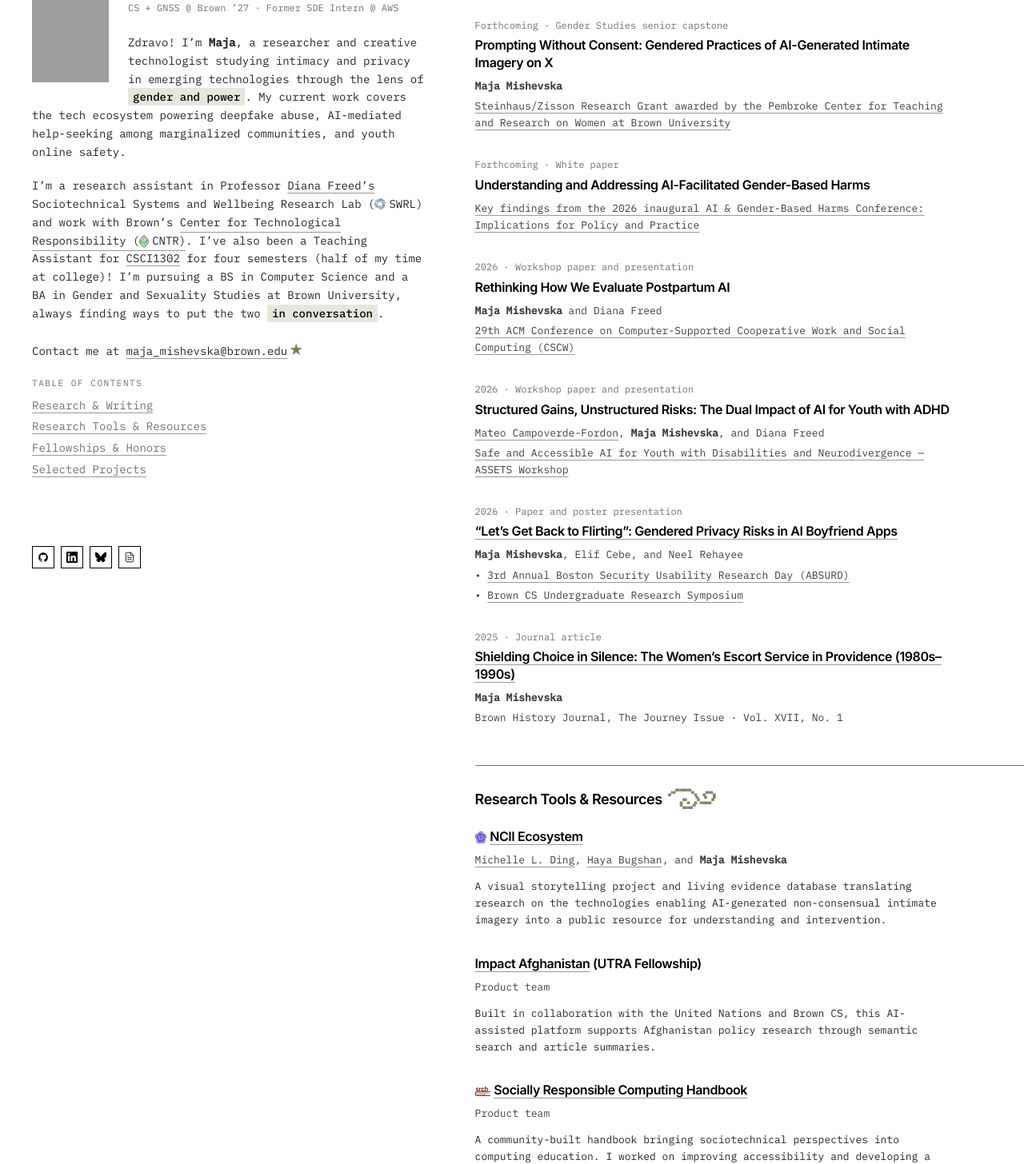
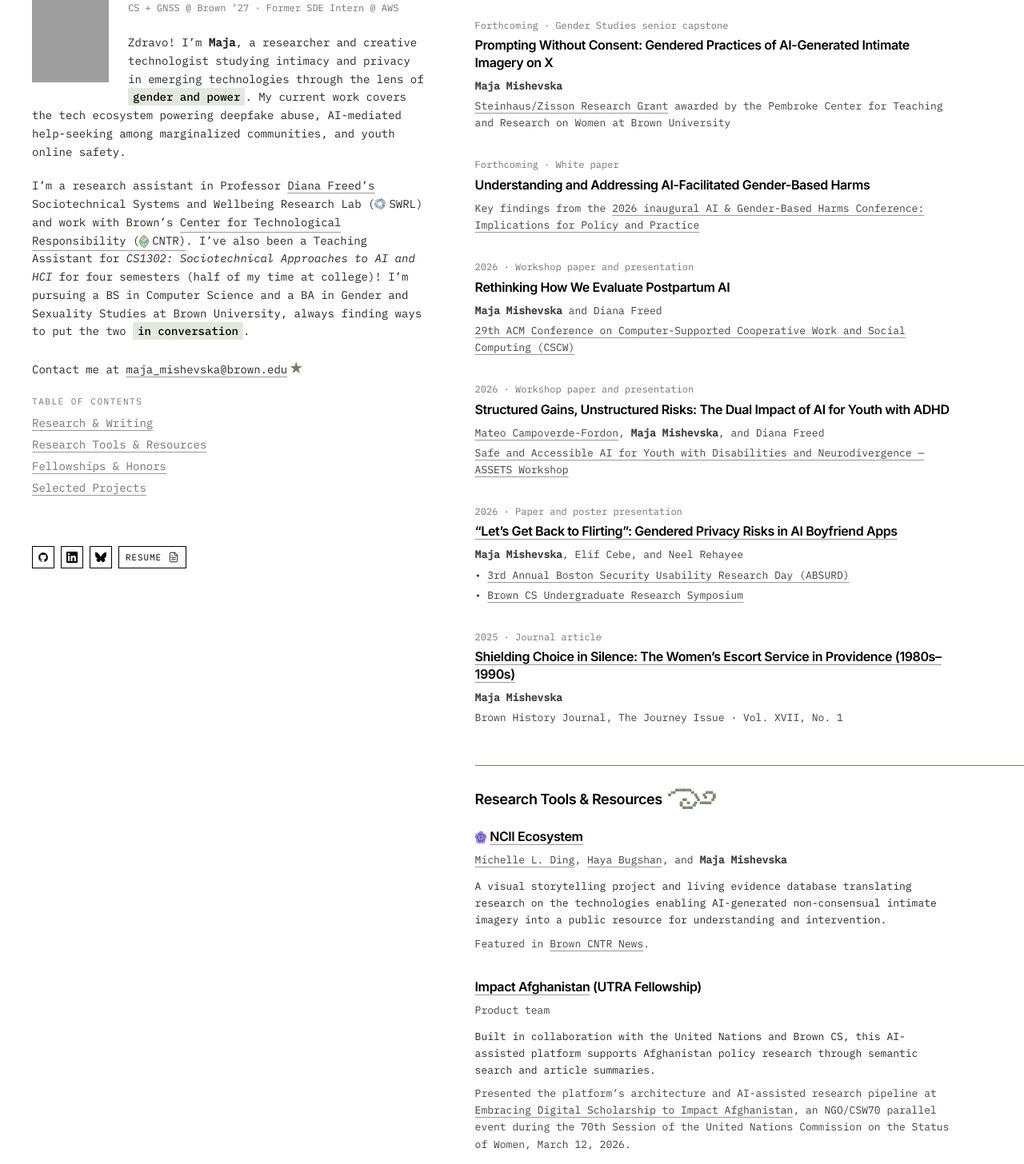
Before and after one commit to majamishevska/majamishevska.github.io, a React (Vite) app: page / in a window 1280 px wide. Shown: the part 57-1513 px from the top of the page at 80% size. Built offline with nearby package versions, Linux system fonts and the light colour scheme; grey boxes are pictures that could not be loaded.

Commit message:
updated research details and resume button, backed up presentation slides

```diff
--- a/src/data/papers.ts
+++ b/src/data/papers.ts
@@ -6,12 +6,14 @@ export type Paper = {
   titleSuffix?: string;
   detail?: string;
   description?: string;
+  mention?: { prefix: string; label: string; href: string; suffix?: string };
   contributors?: { name: string; href?: string }[];
   detailEmphasis?: string;
   detailEmphasisHref?: string;
+  detailEmphasisSuffix?: string;
   format?: string;
   topic?: string;
-  venues?: { label: string; href?: string }[];
+  venues?: { label: string; href?: string; prefix?: string; suffix?: string }[];
   year: string;
   href?: string;
   cursorLabel?: string;
@@ -26,7 +28,9 @@ export const papers: Paper[] = [
       "Prompting Without Consent: Gendered Practices of AI-Generated Intimate Imagery on X",
     detail: "Maja Mishevska",
     detailEmphasis:
-      "Steinhaus/Zisson Research Grant awarded by the Pembroke Center for Teaching and Research on Women at Brown University",
+      "Steinhaus/Zisson Research Grant",
+    detailEmphasisSuffix:
+      " awarded by the Pembroke Center for Teaching and Research on Women at Brown University",
     detailEmphasisHref:
       "https://pembroke.brown.edu/funding-opportunities/steinhauszisson-pembroke-center-research-grants-undergraduate-and-graduate",
     year: "Forthcoming",
@@ -38,8 +42,9 @@ export const papers: Paper[] = [
     year: "Forthcoming",
     venues: [
       {
+        prefix: "Key findings from the ",
         label:
-          "Key findings from the 2026 inaugural AI & Gender-Based Harms Conference: Implications for Policy and Practice",
+          "2026 inaugural AI & Gender-Based Harms Conference: Implications for Policy and Practice",
         href: "https://cs.brown.edu/news/2026/07/14/diana-freed-co-founds-the-inaugural-ai-gender-based-harms-implications-for-policy-and-practice-conference/",
       },
     ],
@@ -49,6 +54,12 @@ export const papers: Paper[] = [
     topic: "AI-generated abuse",
     category: "resource",
     title: "NCII Ecosystem",
+    mention: {
+      prefix: "Featured in ",
+      label: "Brown CNTR News",
+      href: "https://cntr.brown.edu/news/2026-10-30/aig-ncii-ecosystem",
+      suffix: ".",
+    },
     detail: "Michelle L. Ding, Haya Bugshan, and Maja Mishevska",
     contributors: [
       { name: "Michelle L. Ding", href: "https://michelle-ding.github.io/" },
@@ -68,6 +79,12 @@ export const papers: Paper[] = [
     topic: "Policy research",
     category: "resource",
     title: "Impact Afghanistan",
+    mention: {
+      prefix: "Presented the platform’s architecture and AI-assisted research pipeline at ",
+      label: "Embracing Digital Scholarship to Impact Afghanistan",
+      href: "https://impactafghanistan.brown.edu/documents/csw-70-event.pdf",
+      suffix: ", an NGO/CSW70 parallel event during the 70th Session of the United Nations Commission on the Status of Women, March 12, 2026.",
+    },
     titleSuffix: "UTRA Fellowship",
     detail: "Product team",
     description:
--- a/src/pages/Research.tsx
+++ b/src/pages/Research.tsx
@@ -125,6 +125,7 @@ function ResearchEntries({ entries }: { entries: Paper[] }) {
                   ) : (
                     paper.detailEmphasis
                   )}
+                  {paper.detailEmphasisSuffix}
                 </p>
               )}
               {paper.venues && (
@@ -134,9 +135,11 @@ function ResearchEntries({ entries }: { entries: Paper[] }) {
                       {(paper.venues?.length ?? 0) > 1 && (
                         <span aria-hidden="true">• </span>
                       )}
+                      {venue.prefix}
                       {venue.href ? (
                         <TextLink href={venue.href}>{venue.label}</TextLink>
                       ) : venue.label}
+                      {venue.suffix}
                     </li>
                   ))}
                 </ul>
@@ -146,6 +149,13 @@ function ResearchEntries({ entries }: { entries: Paper[] }) {
           {paper.description && (
             <p className="mt-3 font-mono text-[12px] leading-relaxed text-neutral-800 sm:text-[13px]">
               {paper.description}
+            </p>
+          )}
+          {paper.mention && (
+            <p className="mt-2 font-mono text-[12px] leading-relaxed text-neutral-700 sm:text-[13px]">
+              {paper.mention.prefix}
+              <TextLink href={paper.mention.href}>{paper.mention.label}</TextLink>
+              {paper.mention.suffix}
             </p>
           )}
         </li>
@@ -211,9 +221,7 @@ export function Research() {
                     Center for Technological Responsibility <span className="whitespace-nowrap">(<InlineLogo name="cntr" side="left" />CNTR)</span>
                   </TextLink>. I’ve
                   also been a Teaching Assistant for{" "}
-                  <TextLink href="https://cs.brown.edu/courses/info/csci1302/">
-                    CSCI1302
-                  </TextLink>{" "}
+                  <em>CS1302: Sociotechnical Approaches to AI and HCI</em>{" "}
                   for four semesters (half of my time at college)! I’m pursuing a
                   BS in Computer Science and a BA in Gender and Sexuality
                   Studies at Brown University, always finding ways to put the two{" "}
@@ -342,8 +350,9 @@ export function Research() {
                   aria-label={label}
                   title={label}
                   data-cursor-label="open"
-                  className="inline-flex h-7 w-7 items-center justify-center border border-black text-black transition-colors duration-200 hover:bg-[#e4e8dc] focus-visible:outline focus-visible:outline-2 focus-visible:outline-offset-4 focus-visible:outline-black"
+                  className={`inline-flex h-7 items-center justify-center border border-black text-black transition-colors duration-200 hover:bg-[#e4e8dc] focus-visible:outline focus-visible:outline-2 focus-visible:outline-offset-4 focus-visible:outline-black ${label === "Resume" ? "gap-2 px-2 font-mono text-[11px] tracking-[0.08em]" : "w-7"}`}
                 >
+                  {label === "Resume" && <span>RESUME</span>}
                   {icon}
                 </a>
               ))}
```
Also changed, not shown: 1 other file (tests, documents, lock files or other folders).
